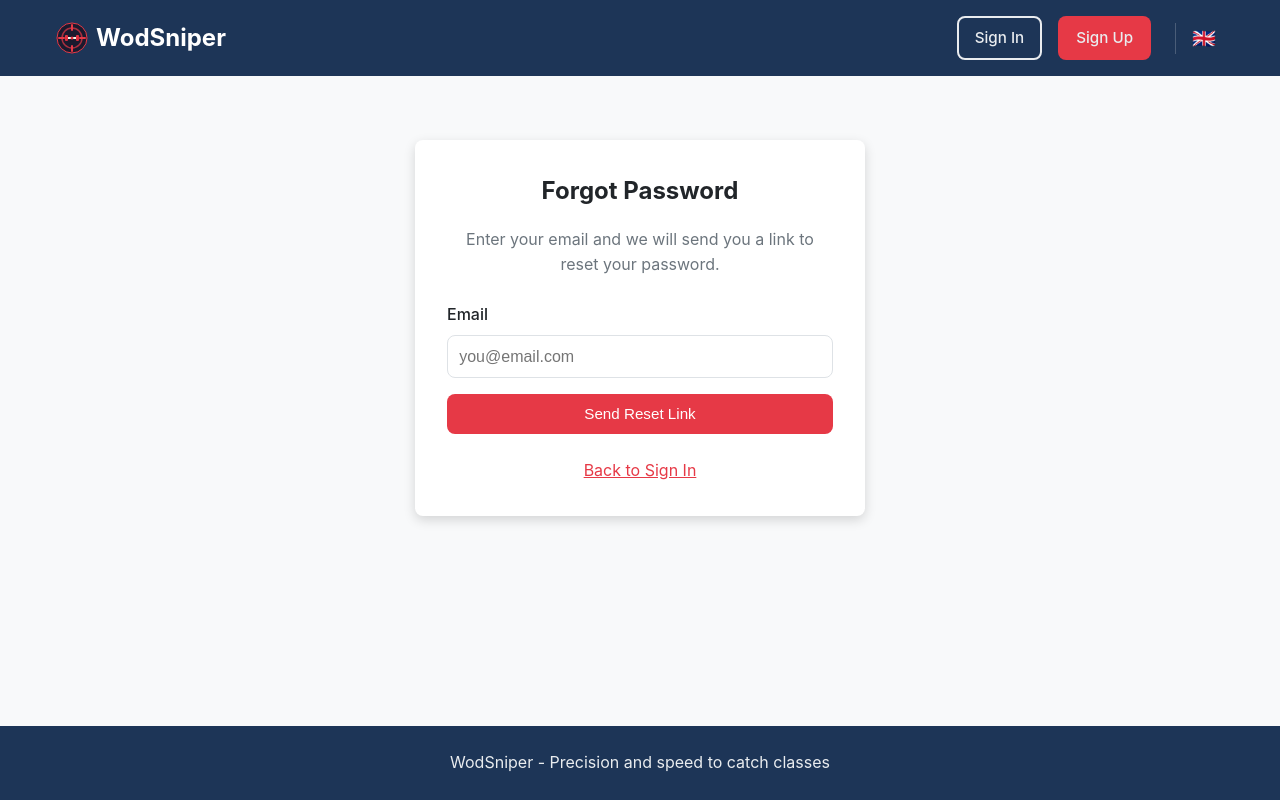
After one commit to Keralin/WodSniper, a Flask app: page /auth/forgot-password in a window 1280 px wide. The commit adds this page. Run offline with Flask 3, Linux system fonts and the light colour scheme; some libraries are stand-ins or nearby versions.

Commit message:
feat: add password reset functionality
- Add token generation/verification methods to User model (itsdangerous)
- Create forgot password and reset password forms
- Add routes: /forgot-password and /reset-password/<token>
- Create email templates for password reset
- Add forgot password link to login page
- Token expires after 1 hour for security
- Prevents email enumeration (same message for existing/non-existing emails)
- Add translations for all new strings (ES/EN)

```diff
--- a/app/auth/forms.py
+++ b/app/auth/forms.py
@@ -61,3 +61,25 @@ class WodBusterConnectForm(FlaskForm):
         if 'wodbuster.com' not in url:
             raise ValidationError('URL must be a WodBuster URL (e.g., https://yourbox.wodbuster.com)')
         box_url.data = url
+
+
+class ForgotPasswordForm(FlaskForm):
+    """Form to request password reset."""
+    email = StringField('Email', validators=[
+        DataRequired(message='Email is required'),
+        Email(message='Invalid email')
+    ])
+    submit = SubmitField('Send Reset Link')
+
+
+class ResetPasswordForm(FlaskForm):
+    """Form to reset password with token."""
+    password = PasswordField('New Password', validators=[
+        DataRequired(message='Password is required'),
+        Length(min=6, message='Password must be at least 6 characters')
+    ])
+    password2 = PasswordField('Confirm Password', validators=[
+        DataRequired(message='Please confirm your password'),
+        EqualTo('password', message='Passwords do not match')
+    ])
+    submit = SubmitField('Reset Password')
--- a/app/auth/routes.py
+++ b/app/auth/routes.py
@@ -3,9 +3,10 @@
 from flask_login import login_user, logout_user, login_required, current_user
 
 from app.auth import auth_bp
-from app.auth.forms import LoginForm, RegisterForm, WodBusterConnectForm
+from app.auth.forms import LoginForm, RegisterForm, WodBusterConnectForm, ForgotPasswordForm, ResetPasswordForm
 from app.models import db, User
 from app.scraper import WodBusterClient, LoginError
+from app.email import send_password_reset_email
 
 
 @auth_bp.route('/login', methods=['GET', 'POST'])
@@ -61,6 +62,45 @@
     logout_user()
     flash('You have been logged out', 'info')
     return redirect(url_for('auth.login'))
+
+
+@auth_bp.route('/forgot-password', methods=['GET', 'POST'])
+def forgot_password():
+    """Request password reset."""
+    if current_user.is_authenticated:
+        return redirect(url_for('booking.dashboard'))
+
+    form = ForgotPasswordForm()
+    if form.validate_on_submit():
+        user = User.query.filter_by(email=form.email.data.lower()).first()
+        if user:
+            send_password_reset_email(user)
+        # Always show success message to prevent email enumeration
+        flash('If an account with that email exists, a password reset link has been sent.', 'info')
+        return redirect(url_for('auth.login'))
+
+    return render_template('auth/forgot_password.html', form=form)
+
+
+@auth_bp.route('/reset-password/<token>', methods=['GET', 'POST'])
+def reset_password(token):
+    """Reset password with token."""
+    if current_user.is_authenticated:
+        return redirect(url_for('booking.dashboard'))
+
+    user = User.verify_reset_token(token)
+    if not user:
+        flash('Invalid or expired reset link. Please request a new one.', 'error')
+        return redirect(url_for('auth.forgot_password'))
+
+    form = ResetPasswordForm()
+    if form.validate_on_submit():
+        user.set_password(form.password.data)
+        db.session.commit()
+        flash('Your password has been reset. You can now log in.', 'success')
+        return redirect(url_for('auth.login'))
+
+    return render_template('auth/reset_password.html', form=form)
 
 
 @auth_bp.route('/connect', methods=['GET', 'POST'])
--- a/app/static/css/style.css
+++ b/app/static/css/style.css
@@ -309,6 +309,26 @@ body {
 
 .auth-footer a {
     color: var(--primary);
+}
+
+.forgot-password-link {
+    text-align: center;
+    margin-top: 1rem;
+    font-size: 0.9rem;
+}
+
+.forgot-password-link a {
+    color: var(--gray-500);
+}
+
+.forgot-password-link a:hover {
+    color: var(--primary);
+}
+
+.auth-subtitle {
+    color: var(--gray-500);
+    margin-bottom: 1.5rem;
+    text-align: center;
 }
 
 /* Forms */
--- /dev/null
+++ b/app/templates/auth/forgot_password.html
@@ -0,0 +1,32 @@
+{% extends "base.html" %}
+
+{% block title %}{{ _('Forgot Password') }} - WodSniper{% endblock %}
+
+{% block content %}
+<div class="auth-container">
+    <div class="auth-card">
+        <h2>{{ _('Forgot Password') }}</h2>
+        <p class="auth-subtitle">{{ _('Enter your email and we will send you a link to reset your password.') }}</p>
+
+        <form method="POST" class="form">
+            {{ form.hidden_tag() }}
+
+            <div class="form-group">
+                {{ form.email.label }}
+                {{ form.email(class="form-control", placeholder="you@email.com") }}
+                {% for error in form.email.errors %}
+                    <span class="form-error">{{ error }}</span>
+                {% endfor %}
+            </div>
+
+            <div class="form-group">
+                {{ form.submit(class="btn btn-primary btn-block") }}
+            </div>
+        </form>
+
+        <p class="auth-footer">
+            <a href="{{ url_for('auth.login') }}">{{ _('Back to Sign In') }}</a>
+        </p>
+    </div>
+</div>
+{% endblock %}
--- a/app/templates/auth/login.html
+++ b/app/templates/auth/login.html
@@ -34,6 +34,10 @@
             <div class="form-group">
                 {{ form.submit(class="btn btn-primary btn-block") }}
             </div>
+
+            <p class="forgot-password-link">
+                <a href="{{ url_for('auth.forgot_password') }}">{{ _('Forgot password?') }}</a>
+            </p>
         </form>
 
         <p class="auth-footer">
```
Also changed, not shown: app/email.py (+66 -0 lines), app/models.py (+17 -0 lines), app/templates/auth/reset_password.html (added, +36 -0 lines), app/translations/en/LC_MESSAGES/messages.po, app/translations/es/LC_MESSAGES/messages.po, 2 other files.
